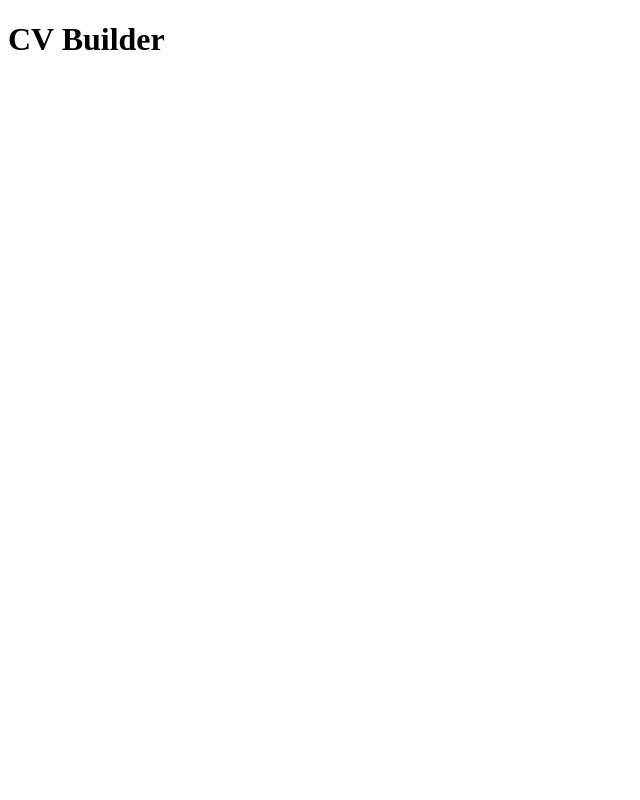
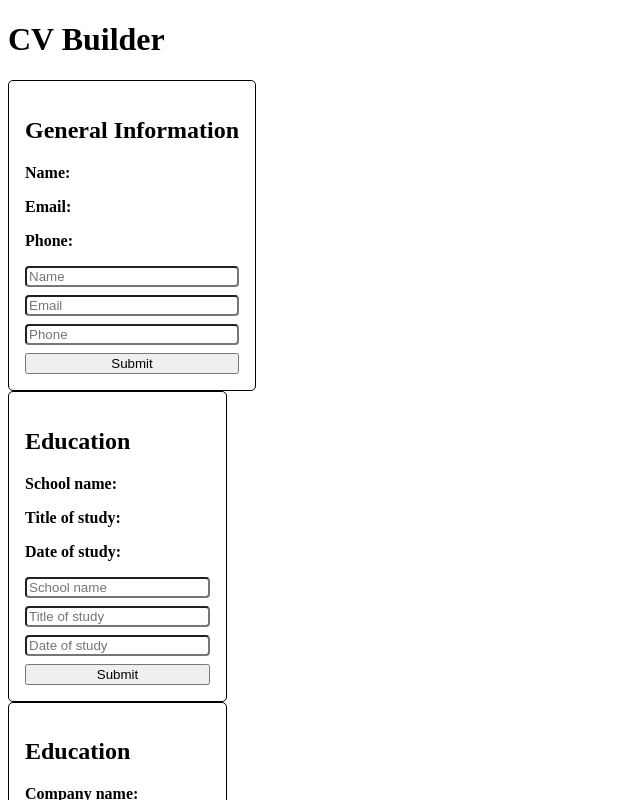
Before and after one commit to PDLIF/react-cv-application-TOP, a React (Vite) app: page / in a window 1280 px wide. Shown: the top 800 px of the page, without its empty margins (0-640 px from the left). Built offline with nearby package versions, Linux system fonts and the light colour scheme; the HTML template or start-up script is replaced by a standard one.

Commit message:
add imports of GeneralInfo, Education and Experience components into App.jsx file

```diff
--- a/src/App.jsx
+++ b/src/App.jsx
@@ -1,10 +1,15 @@
-
+import GeneralInfo from './components/generalInfo/GeneralInfo';
+import Education from './components/education/Education';
+import Experience from './components/experience/Experience';
 
 function App() {
 
   return (
     <div className='App'>
       <h1>CV Builder</h1>
+      <GeneralInfo />
+      <Education />
+      <Experience />
     </div>
   );
 }
```
